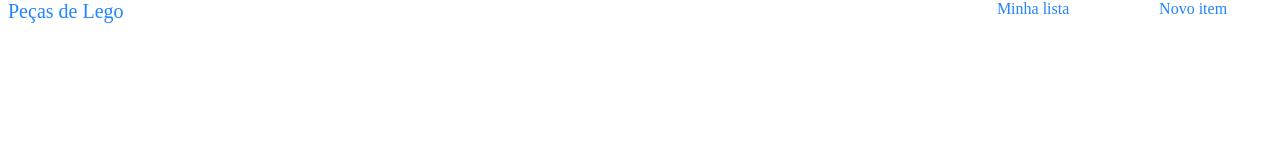
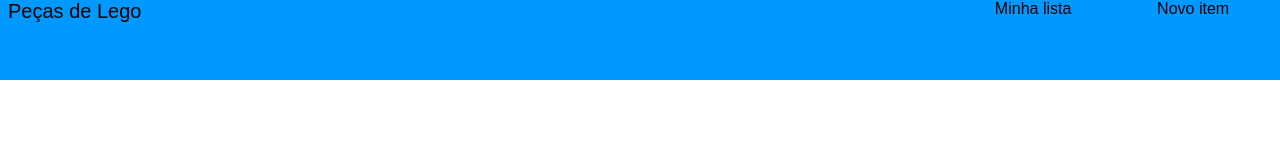
Before and after one commit to Humba01/tecnologias-web-ccodm3a-praticaav1, a plain HTML site: page index.html in a window 1280 px wide. Drawn offline with Linux system fonts and the light colour scheme.

Commit message:
Criando página HTML - II

```diff
--- a/index.html
+++ b/index.html
@@ -20,7 +20,15 @@ Submeta seu projeto por meio do GitHub, assegurando a inclusão do repositório
     <meta charset="UTF-8">
     <meta name="viewport" content="width=device-width, initial-scale=1.0">
     <title>Atividade Avaliativa 1</title>
+    <link rel="shortcut icon" href="src/img/lego-logo.png" type="image/x-icon">
+    <!-- fontes de texto -->
+    <link rel="preconnect" href="https://fonts.googleapis.com">
+    <link rel="preconnect" href="https://fonts.gstatic.com" crossorigin>
+    <link href="https://fonts.googleapis.com/css2?family=Open+Sans:ital,wght@0,300..800;1,300..800&display=swap" rel="stylesheet">
+    <link href="https://fonts.googleapis.com/css2?family=Montserrat:ital,wght@0,100..900;1,100..900&display=swap" rel="stylesheet">
+    <!-- folhas de estilo -->
     <link rel="stylesheet" href="src/css/raiz.css" />
+    <link rel="stylesheet" href="src/css/fontes.css" />
     <link rel="stylesheet" href="src/css/estilos.css" />
   </head>
   <body>
--- a/src/css/estilos.css
+++ b/src/css/estilos.css
@@ -16,7 +16,9 @@ header {
     padding-left: 8px;
     padding-right: 8px;
     flex: 1;
-    background-color: #FFFFFF;
+    background-color: #0099ff;
+
+    font-family: "Open-Sans", sans-serif;
 }
 
 nav ul li {
@@ -32,7 +34,7 @@ ul {
 }
 
 h1 {
-    color: #2284ff;
+    color: #000000;
     font-size: 1.25rem;
 }
 
@@ -42,7 +44,7 @@ h2 {
 }
 
 a {
-    color: #2284ff;
+    color: #000000;
     text-decoration: none;
 }
 
```
Also changed, not shown: src/img/lego-logo.png (added).
